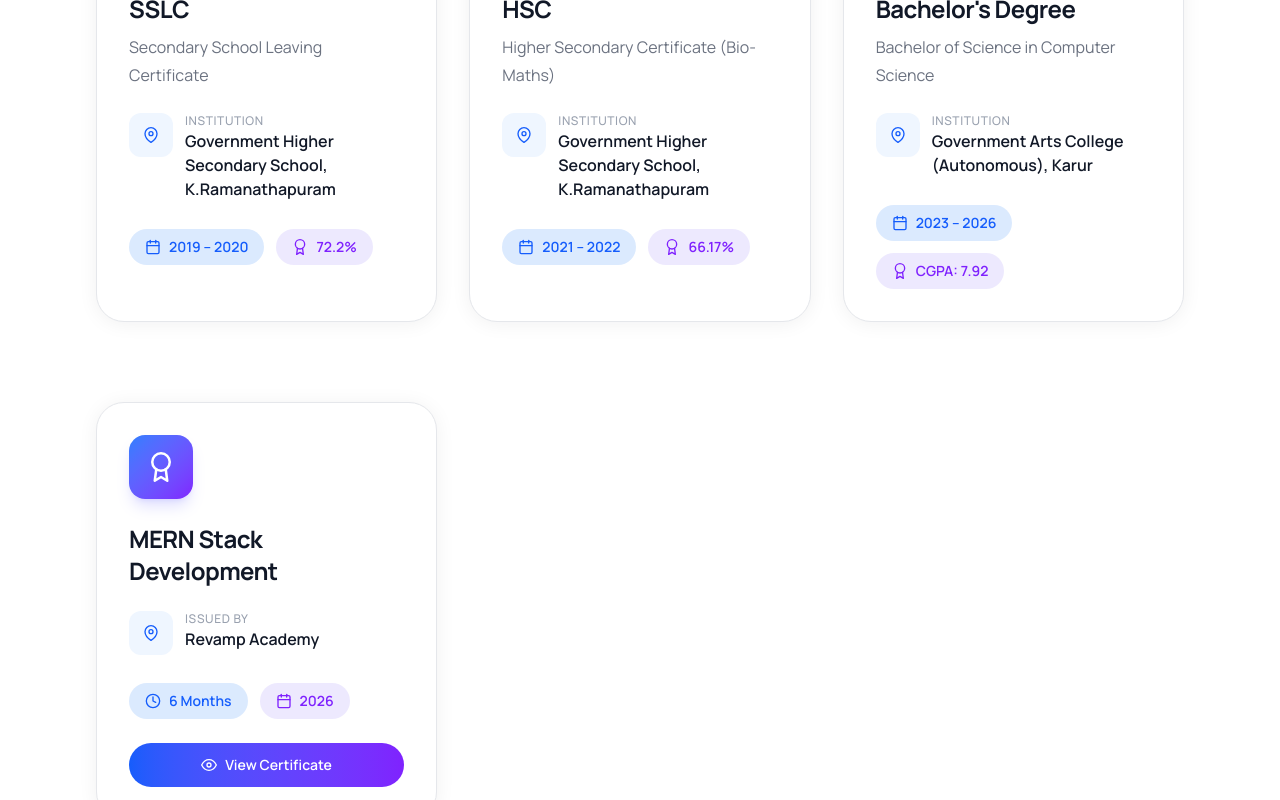
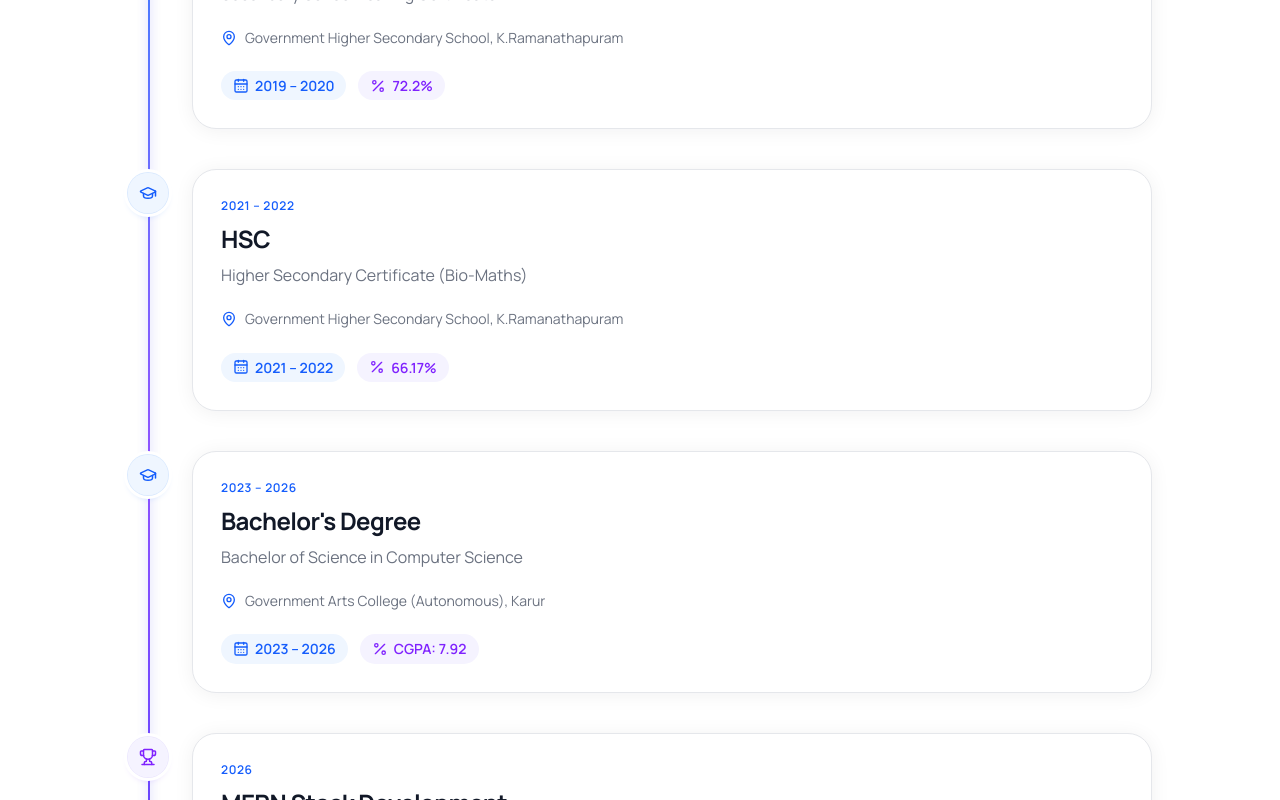
Before and after one commit to VADIVEL007-max/vadivel-portfolio, a React (Vite) app: page / in a window 1280 px wide. Shown: the part 1840-2640 px from the top of the page. Built offline with nearby package versions, Linux system fonts and the light colour scheme.

Commit message:
modifiy thr edu section

```diff
--- a/src/components/Education.jsx
+++ b/src/components/Education.jsx
@@ -1,211 +1,211 @@
-import { useState, useEffect } from "react";
-import { motion, AnimatePresence } from "framer-motion";
+import { useEffect, useRef, useState } from "react";
+import { motion, AnimatePresence, useScroll, useTransform } from "framer-motion";
 import {
-  FiBookOpen,
-  FiAward,
-  FiCalendar,
-  FiMapPin,
-  FiCheckCircle,
-  FiClock,
-  FiX,
-  FiEye,
-} from "react-icons/fi";
+  GraduationCap,
+  School,
+  Trophy,
+  MapPin,
+  CalendarDays,
+  Percent,
+  Clock,
+  CalendarCheck,
+  Eye,
+  ArrowRight,
+  X,
+} from "lucide-react";
 
 import { RESUME_DATA } from "../data/resume";
 
-const icons = [FiBookOpen, FiAward, FiCheckCircle];
+/* --------------------------------- Motion variants --------------------------------- */
 
-const defaultHighlights = [
-  "Strong Academic Foundation",
-  "Computer Science Fundamentals",
-  "Programming & Problem Solving",
-];
-
-const cardVariants = {
-  hidden: { opacity: 0, y: 40 },
-  visible: (index) => ({
+const fadeUp = {
+  hidden: { opacity: 0, y: 32 },
+  visible: {
     opacity: 1,
     y: 0,
-    transition: {
-      duration: 0.6,
-      delay: index * 0.15,
-      ease: [0.22, 1, 0.36, 1],
-    },
+    transition: { duration: 0.6, ease: [0.22, 1, 0.36, 1] },
+  },
+};
+
+const timelineItem = {
+  hidden: { opacity: 0, y: 28 },
+  visible: (i) => ({
+    opacity: 1,
+    y: 0,
+    transition: { duration: 0.6, delay: i * 0.1, ease: [0.22, 1, 0.36, 1] },
   }),
 };
 
-/* ------------------------------- Education card ------------------------------- */
+/* ------------------------------- Icon tone config ----------------------------------- */
 
-const EducationCard = ({ item, index }) => {
-  const Icon = icons[index % icons.length];
-  const highlights = item.highlights || defaultHighlights;
+const TONES = {
+  education: {
+    Icon: GraduationCap,
+    bg: "bg-blue-50",
+    text: "text-blue-600",
+    ring: "ring-blue-100",
+    glow: "shadow-blue-500/25",
+    pulse: "bg-blue-400",
+  },
+  school: {
+    Icon: School,
+    bg: "bg-indigo-50",
+    text: "text-indigo-600",
+    ring: "ring-indigo-100",
+    glow: "shadow-indigo-500/25",
+    pulse: "bg-indigo-400",
+  },
+  certification: {
+    Icon: Trophy,
+    bg: "bg-violet-50",
+    text: "text-violet-600",
+    ring: "ring-violet-100",
+    glow: "shadow-violet-500/25",
+    pulse: "bg-violet-400",
+  },
+};
+
+/* ------------------------------------- Badge -------------------------------------- */
+
+const Badge = ({ icon: Icon, children, tone = "blue" }) => {
+  const tones = {
+    blue: "bg-blue-50 text-blue-600",
+    violet: "bg-violet-50 text-violet-600",
+  };
 
   return (
-    <motion.div
+    <span
+      className={`inline-flex items-center gap-1.5 rounded-full px-3 py-1.5 text-xs font-semibold leading-tight sm:text-sm ${tones[tone]}`}
+    >
+      <Icon className="h-3.5 w-3.5 shrink-0 sm:h-4 sm:w-4" aria-hidden="true" />
+      {children}
+    </span>
+  );
+};
+
+/* ------------------------------------ Dot ------------------------------------------ */
+
+const TimelineDot = ({ tone }) => {
+  const { Icon, bg, text, ring, glow, pulse } = tone;
+
+  return (
+    <span className="absolute left-0 top-1 flex h-10 w-10 items-center justify-center">
+      {/* Pulse ring, plays briefly as the dot enters view */}
+      <motion.span
+        initial={{ scale: 0.7, opacity: 0.45 }}
+        whileInView={{ scale: [0.7, 1.6], opacity: [0.45, 0] }}
+        viewport={{ once: true, amount: 0.6 }}
+        transition={{ duration: 1.2, repeat: 1, repeatDelay: 0.2, ease: "easeOut" }}
+        className={`absolute inset-0 rounded-full ${pulse}`}
+      />
+
+      {/* Soft outer glow, brightens on card hover */}
+      <span
+        className={`absolute inset-0 rounded-full opacity-0 blur-md transition-opacity duration-500 group-hover:opacity-60 ${pulse}`}
+      />
+
+      {/* Inner dot: light colored background, white ring, colored icon */}
+      <span
+        className={`relative flex h-10 w-10 items-center justify-center rounded-full ${bg} ring-4 ring-white shadow-md ${glow} transition-transform duration-500 group-hover:scale-105`}
+      >
+        <span className={`absolute inset-0 rounded-full ring-1 ${ring}`} />
+        <Icon className={`h-4.5 w-4.5 ${text}`} aria-hidden="true" />
+      </span>
+    </span>
+  );
+};
+
+/* ---------------------------------- Timeline card ----------------------------------- */
+
+const TimelineCard = ({ data }) => (
+  <div className="relative overflow-hidden rounded-3xl border border-gray-200 bg-white p-5 shadow-[0_2px_20px_rgba(15,23,42,0.06)] transition-all duration-500 group-hover:-translate-y-1.5 group-hover:border-blue-200 group-hover:shadow-[0_24px_50px_-18px_rgba(79,70,229,0.3)] sm:p-7">
+    {/* Decorative corner blob */}
+    <span className="pointer-events-none absolute -right-8 -top-8 h-28 w-28 rounded-full bg-gradient-to-br from-blue-400/0 to-violet-500/0 blur-2xl transition-all duration-500 group-hover:from-blue-400/15 group-hover:to-violet-500/15" />
+
+    <p className="text-xs font-semibold uppercase tracking-wider text-blue-600">
+      {data.eyebrow}
+    </p>
+
+    <h3 className="mt-2 text-xl font-bold leading-snug tracking-tight text-primary sm:text-2xl">
+      {data.title}
+    </h3>
+
+    <p className="mt-1.5 leading-6 text-secondary sm:leading-7">
+      {data.subtitle}
+    </p>
+
+    <div className="mt-4 flex items-start gap-2 text-sm leading-snug text-secondary sm:mt-5">
+      <MapPin className="mt-0.5 h-4 w-4 shrink-0 text-blue-600" aria-hidden="true" />
+      <span>{data.source}</span>
+    </div>
+
+    <div className="mt-5 flex flex-wrap gap-2 sm:mt-6 sm:gap-3">
+      <Badge icon={data.badgeOneIcon} tone="blue">
+        {data.badgeOneLabel}
+      </Badge>
+      <Badge icon={data.badgeTwoIcon} tone="violet">
+        {data.badgeTwoLabel}
+      </Badge>
+    </div>
+
+    {data.type === "certification" && (
+      <button
+        type="button"
+        onClick={data.onView}
+        aria-label={`View certificate for ${data.title}`}
+        className="group/btn relative mt-6 inline-flex w-fit items-center gap-2 rounded-full bg-gradient-to-r from-blue-600 to-violet-600 px-5 py-2.5 text-sm font-semibold text-white transition-all duration-300 hover:shadow-lg hover:shadow-indigo-500/30 focus-visible:outline-none focus-visible:ring-2 focus-visible:ring-blue-500 focus-visible:ring-offset-2 active:scale-[0.98]"
+      >
+        <Eye className="h-4 w-4" aria-hidden="true" />
+        View Certificate
+        <ArrowRight
+          className="h-4 w-4 transition-transform duration-300 group-hover/btn:translate-x-1"
+          aria-hidden="true"
+        />
+      </button>
+    )}
+  </div>
+);
+
+/* --------------------------------- Timeline item ----------------------------------- */
+
+const TimelineItem = ({ data, index }) => {
+  const tone = TONES[data.type] || TONES.education;
+
+  return (
+    <motion.li
       custom={index}
       initial="hidden"
       whileInView="visible"
-      viewport={{ once: true, amount: 0.2 }}
-      variants={cardVariants}
-      whileHover={{ y: -8, scale: 1.02 }}
-      transition={{ duration: 0.5, ease: "easeOut" }}
-      className="group relative cursor-pointer py- rounded-[28px] border border-gray-200 bg-white p-8 shadow-[0_2px_20px_rgba(15,23,42,0.06)] transition-shadow duration-500 hover:shadow-[0_20px_50px_-12px_rgba(79,70,229,0.25)]"
+      viewport={{ once: true, amount: 0.3 }}
+      variants={timelineItem}
+      className="group relative list-none pl-16"
     >
-      {/* Soft glow on hover */}
-      <span className="pointer-events-none absolute inset-0 rounded-[28px] bg-gradient-to-br from-blue-500/0 via-violet-500/0 to-indigo-500/0 opacity-0 transition-opacity duration-500 group-hover:opacity-[0.04] group-hover:from-blue-500 group-hover:via-violet-500 group-hover:to-indigo-500" />
+      <TimelineDot tone={tone} />
 
-      {/* Icon */}
-      <div className="relative flex h-16 w-16 items-center justify-center rounded-2xl bg-gradient-to-br from-blue-500 to-violet-600 shadow-lg shadow-indigo-500/20 transition-transform duration-500 group-hover:rotate-6">
-        <Icon className="text-3xl text-white" />
+      <div className="mb-8 sm:mb-10">
+        <TimelineCard data={data} />
       </div>
-
-      {/* Level */}
-      <h3 className="mt-6 text-2xl font-bold tracking-tight text-primary">
-        {item.level}
-      </h3>
-
-      {/* Degree */}
-      <p className="mt-2 text-secondary leading-7">{item.degree}</p>
-
-      {/* Institution */}
-      <div className="mt-6 flex items-start gap-3">
-        <div className="flex h-11 w-11 shrink-0 items-center justify-center rounded-xl bg-blue-50">
-          <FiMapPin className="text-blue-600" />
-        </div>
-        <div>
-          <p className="text-xs font-medium uppercase tracking-wider text-gray-400">
-            Institution
-          </p>
-          <h4 className="font-semibold leading-6 text-primary">
-            {item.institution}
-          </h4>
-        </div>
-      </div>
-
-      {/* Badges */}
-      <div className="mt-7 flex flex-wrap gap-3">
-        <div className="flex items-center gap-2 rounded-full bg-blue-100 px-4 py-2">
-          <FiCalendar className="text-blue-600" />
-          <span className="text-sm font-semibold text-blue-600">
-            {item.period}
-          </span>
-        </div>
-
-        <div className="flex items-center gap-2 rounded-full bg-violet-100 px-4 py-2">
-          <FiAward className="text-violet-600" />
-          <span className="text-sm font-semibold text-violet-600">
-            {item.score}
-          </span>
-        </div>
-      </div>
-
-      {/* Divider */}
-      {/* <div className="my-7 h-px bg-gray-100" /> */}
-
-      {/* Highlights */}
-      {/* <ul className="space-y-3">
-        {highlights.map((point) => (
-          <li key={point} className="flex items-center gap-3">
-            <FiCheckCircle className="shrink-0 text-blue-600" />
-            <span className="text-sm text-secondary">{point}</span>
-          </li>
-        ))}
-      </ul> */}
-    </motion.div>
+    </motion.li>
   );
 };
 
-/* ----------------------------- Certification card ----------------------------- */
-/* Shape: { title, issuer, duration, date, summary } */
-
-const CertificationCard = ({ item, index, onView }) => {
-  return (
-    <motion.div
-      custom={index}
-      initial="hidden"
-      whileInView="visible"
-      viewport={{ once: true, amount: 0.2 }}
-      variants={cardVariants}
-      whileHover={{ y: -8, scale: 1.02 }}
-      transition={{ duration: 0.5, ease: "easeOut" }}
-      className="group relative cursor-pointer rounded-[28px] border border-gray-200 bg-white p-8 shadow-[0_2px_20px_rgba(15,23,42,0.06)] transition-shadow duration-500 hover:shadow-[0_20px_50px_-12px_rgba(79,70,229,0.25)]"
-    >
-      {/* Soft glow on hover */}
-      <span className="pointer-events-none absolute inset-0 rounded-[28px] bg-gradient-to-br from-blue-500/0 via-violet-500/0 to-indigo-500/0 opacity-0 transition-opacity duration-500 group-hover:opacity-[0.04] group-hover:from-blue-500 group-hover:via-violet-500 group-hover:to-indigo-500" />
-
-      {/* Icon */}
-      <div className="relative flex h-16 w-16 items-center justify-center rounded-2xl bg-gradient-to-br from-blue-500 to-violet-600 shadow-lg shadow-indigo-500/20 transition-transform duration-500 group-hover:rotate-6">
-        <FiAward className="text-3xl text-white" />
-      </div>
-
-      {/* Title */}
-      <h3 className="mt-6 text-2xl font-bold tracking-tight text-primary">
-        {item.title}
-      </h3>
-
-      {/* Issuer */}
-      <div className="mt-6 flex items-start gap-3">
-        <div className="flex h-11 w-11 shrink-0 items-center justify-center rounded-xl bg-blue-50">
-          <FiMapPin className="text-blue-600" />
-        </div>
-        <div>
-          <p className="text-xs font-medium uppercase tracking-wider text-gray-400">
-            Issued By
-          </p>
-          <h4 className="font-semibold leading-6 text-primary">
-            {item.issuer}
-          </h4>
-        </div>
-      </div>
-
-      {/* Badges */}
-      <div className="mt-7 flex flex-wrap gap-3">
-        <div className="flex items-center gap-2 rounded-full bg-blue-100 px-4 py-2">
-          <FiClock className="text-blue-600" />
-          <span className="text-sm font-semibold text-blue-600">
-            {item.duration}
-          </span>
-        </div>
-
-        <div className="flex items-center gap-2 rounded-full bg-violet-100 px-4 py-2">
-          <FiCalendar className="text-violet-600" />
-          <span className="text-sm font-semibold text-violet-600">
-            {item.date}
-          </span>
-        </div>
-      </div>
-
-      {/* Divider */}
-      {/* <div className="my-7 h-px bg-gray-100" /> */}
-
-      {/* Summary */}
-      {/* <p className="line-clamp-3 text-sm leading-7 text-secondary"> */}
-        {/* {item.summary} */}
-      {/* </p> */}
-
-      {/* View certificate button */}
-      <button
-        type="button"
-        onClick={() => onView(item)}
-        className="relative mt-6 flex w-full items-center justify-center gap-2 rounded-full bg-gradient-to-r from-blue-600 to-violet-600 px-5 py-3 text-sm font-semibold text-white transition-transform duration-300 hover:scale-[1.02] active:scale-[0.98]"
-      >
-        <FiEye className="text-base" />
-        View Certificate
-      </button>
-    </motion.div>
-  );
-};
-
-/* ------------------------------ Certificate modal ------------------------------ */
+/* ------------------------------- Certificate modal ---------------------------------- */
 
 const CertificateModal = ({ item, onClose }) => {
-  // lock background scroll while modal is open
   useEffect(() => {
     document.documentElement.style.overflow = "hidden";
     return () => {
       document.documentElement.style.overflow = "";
     };
   }, []);
+
+  useEffect(() => {
+    const handleKeyDown = (e) => {
+      if (e.key === "Escape") onClose();
+    };
+    window.addEventListener("keydown", handleKeyDown);
+    return () => window.removeEventListener("keydown", handleKeyDown);
+  }, [onClose]);
 
   return (
     <motion.div
@@ -214,6 +214,9 @@ const CertificateModal = ({ item, onClose }) => {
       exit={{ opacity: 0 }}
       transition={{ duration: 0.3, ease: "easeOut" }}
       onClick={onClose}
+      role="dialog"
+      aria-modal="true"
+      aria-labelledby="certificate-modal-title"
       className="fixed inset-0 z-50 flex items-center justify-center bg-black/50 p-4 backdrop-blur-sm"
     >
       <motion.div
@@ -222,32 +225,31 @@ const CertificateModal = ({ item, onClose }) => {
         exit={{ opacity: 0, y: 24, scale: 0.96 }}
         transition={{ duration: 0.35, ease: [0.22, 1, 0.36, 1] }}
         onClick={(e) => e.stopPropagation()}
-        className="relative max-h-[85vh] w-full max-w-lg overflow-y-auto rounded-[28px] border border-gray-200 bg-white p-8 shadow-2xl"
+        className="relative max-h-[85vh] w-full max-w-lg overflow-y-auto rounded-3xl border border-gray-200 bg-white p-6 shadow-2xl sm:p-8"
       >
-        {/* Close button */}
         <button
           type="button"
           onClick={onClose}
-          aria-label="Close"
-          className="absolute right-5 top-5 flex h-9 w-9 items-center justify-center rounded-full bg-gray-100 text-gray-500 transition-colors duration-300 hover:bg-gray-200 hover:text-primary"
+          aria-label="Close certificate details"
+          className="absolute right-5 top-5 flex h-9 w-9 items-center justify-center rounded-full bg-gray-100 text-gray-500 transition-colors duration-300 hover:bg-gray-200 hover:text-primary focus-visible:outline-none focus-visible:ring-2 focus-visible:ring-blue-500"
         >
-          <FiX className="text-lg" />
+          <X className="h-4.5 w-4.5" aria-hidden="true" />
         </button>
 
-        {/* Icon */}
-        <div className="flex h-16 w-16 items-center justify-center rounded-2xl bg-gradient-to-br from-blue-500 to-violet-600 shadow-lg shadow-indigo-500/20">
-          <FiAward className="text-3xl text-white" />
+        <div className="flex h-14 w-14 items-center justify-center rounded-full bg-violet-50 ring-4 ring-white shadow-md shadow-violet-500/25">
+          <Trophy className="h-6 w-6 text-violet-600" aria-hidden="true" />
         </div>
 
-        {/* Title */}
-        <h3 className="mt-6 pr-8 text-2xl font-bold tracking-tight text-primary">
+        <h3
+          id="certificate-modal-title"
+          className="mt-6 pr-8 text-2xl font-bold tracking-tight text-primary"
+        >
           {item.title}
         </h3>
 
-        {/* Issuer */}
         <div className="mt-6 flex items-start gap-3">
           <div className="flex h-11 w-11 shrink-0 items-center justify-center rounded-xl bg-blue-50">
-            <FiMapPin className="text-blue-600" />
+            <MapPin className="h-4.5 w-4.5 text-blue-600" aria-hidden="true" />
           </div>
           <div>
             <p className="text-xs font-medium uppercase tracking-wider text-gray-400">
@@ -259,55 +261,112 @@ const CertificateModal = ({ item, onClose }) => {
           </div>
         </div>
 
-        {/* Badges */}
         <div className="mt-7 flex flex-wrap gap-3">
-          <div className="flex items-center gap-2 rounded-full bg-blue-100 px-4 py-2">
-            <FiClock className="text-blue-600" />
-            <span className="text-sm font-semibold text-blue-600">
-              {item.duration}
-            </span>
-          </div>
-
-          <div className="flex items-center gap-2 rounded-full bg-violet-100 px-4 py-2">
-            <FiCalendar className="text-violet-600" />
-            <span className="text-sm font-semibold text-violet-600">
-              {item.date}
-            </span>
-          </div>
+          <Badge icon={Clock} tone="blue">
+            {item.duration}
+          </Badge>
+          <Badge icon={CalendarCheck} tone="violet">
+            {item.date}
+          </Badge>
         </div>
 
-        {/* Divider */}
         <div className="my-7 h-px bg-gray-100" />
 
-        {/* Full summary */}
         <p className="text-sm leading-7 text-secondary">{item.summary}</p>
       </motion.div>
     </motion.div>
   );
 };
 
-/* ----------------------------------- Section ----------------------------------- */
+/* -------------------------------------- Timeline ------------------------------------- */
+
+const Timeline = ({ items }) => {
+  const containerRef = useRef(null);
+  const { scrollYProgress } = useScroll({
+    target: containerRef,
+    offset: ["start 80%", "end 60%"],
+  });
+  const lineScale = useTransform(scrollYProgress, [0, 1], [0, 1]);
+  const glowOpacity = useTransform(scrollYProgress, [0, 0.05, 1], [0, 1, 1]);
+
+  return (
+    <div ref={containerRef} className="relative">
+      {/* Track — perfectly centered with the 40px dots */}
+      <div className="absolute left-5 top-0 h-full w-0.5 rounded-full bg-gray-200" />
+
+      {/* Animated gradient fill with soft glow */}
+      <motion.div
+        style={{ scaleY: lineScale, opacity: glowOpacity }}
+        className="absolute left-5 top-0 h-full w-0.5 origin-top rounded-full bg-gradient-to-b from-blue-500 via-violet-500 to-indigo-600 shadow-[0_0_10px_rgba(99,102,241,0.5)]"
+      />
+
+      <ol className="relative">
+        {items.map((data, index) => (
+          <TimelineItem key={data.key} data={data} index={index} />
+        ))}
+      </ol>
+    </div>
+  );
+};
+
+/* ---------------------------------------- Section --------------------------------------- */
 
 const Education = () => {
+  const education = RESUME_DATA.education || [];
   const certifications = RESUME_DATA.certifications || [];
   const [selectedCert, setSelectedCert] = useState(null);
 
+  const timelineItems = [
+    ...education.map((item) => ({
+      key: `edu-${item.level}`,
+      type: /school/i.test(item.level) ? "school" : "education",
+      eyebrow: item.period,
+      title: item.level,
+      subtitle: item.degree,
+      source: item.institution,
+      badgeOneIcon: CalendarDays,
+      badgeOneLabel: item.period,
+      badgeTwoIcon: Percent,
+      badgeTwoLabel: item.score,
+    })),
+    ...certifications.map((item) => ({
+      key: `cert-${item.title}`,
+      type: "certification",
+      eyebrow: item.date,
+      title: item.title,
+      subtitle: item.issuer,
+      source: item.issuer,
+      badgeOneIcon: Clock,
+      badgeOneLabel: item.duration,
+      badgeTwoIcon: CalendarCheck,
+      badgeTwoLabel: item.date,
+      onView: () => setSelectedCert(item),
+    })),
+  ];
+
   return (
-    <section id="education" className="bg-white px-6 py-24 md:px-12 xl:px-24">
-      <div className="mx-auto max-w-7xl">
+    <section
+      id="education"
+      aria-labelledby="education-heading"
+      className="overflow-x-hidden bg-white px-6 py-24 md:px-12 xl:px-24"
+    >
+      <div className="mx-auto max-w-5xl">
         {/* Heading */}
         <motion.div
-          initial={{ opacity: 0, y: 25 }}
-          whileInView={{ opacity: 1, y: 0 }}
+          initial="hidden"
+          whileInView="visible"
           viewport={{ once: true }}
-          transition={{ duration: 0.6 }}
-          className="mb-16 text-center"
+          variants={fadeUp}
+          className="mb-16 text-center sm:mb-20"
         >
           <span className="mb-5 inline-flex items-center rounded-full bg-blue-100 px-5 py-2 text-sm font-semibold text-blue-600">
             My Academic Journey
           </span>
 
-          <h2 className="text-4xl font-bold text-primary md:text-5xl">
+          <h2
+            id="education-heading"
+            className="text-4xl font-bold text-primary md:text-5xl"
+          >
             Education{" "}
             <span className="bg-gradient-to-r from-blue-600 via-violet-600 to-indigo-600 bg-clip-text text-transparent">
               & Certifications
@@ -320,38 +379,8 @@ const Education = () => {
           </p>
         </motion.div>
 
-        {/* Education cards */}
-        <div className="grid grid-cols-1 gap-8 md:grid-cols-2 xl:grid-cols-3">
-          {RESUME_DATA.education.map((item, index) => (
-            <EducationCard key={item.level} item={item} index={index} />
-          ))}
-        </div>
-
-        {/* Certifications */}
-        {certifications.length > 0 && (
-          <div className="mt-20">
-            {/* <motion.h3
-              initial={{ opacity: 0, y: 20 }}
-              whileInView={{ opacity: 1, y: 0 }}
-              viewport={{ once: true }}
-              transition={{ duration: 0.6 }}
-              className="mb-10 text-center text-2xl font-bold text-primary md:text-3xl"
-            >
-              Certifications
-            </motion.h3> */}
-
-            <div className="grid grid-cols-1 gap-8 md:grid-cols-2 xl:grid-cols-3">
-              {certifications.map((item, index) => (
-                <CertificationCard
-                  key={item.title}
-                  item={item}
-                  index={index}
-                  onView={setSelectedCert}
-                />
-              ))}
-            </div>
-          </div>
-        )}
+        {/* Unified timeline */}
+        <Timeline items={timelineItems} />
       </div>
 
       {/* Certificate popup */}
```
